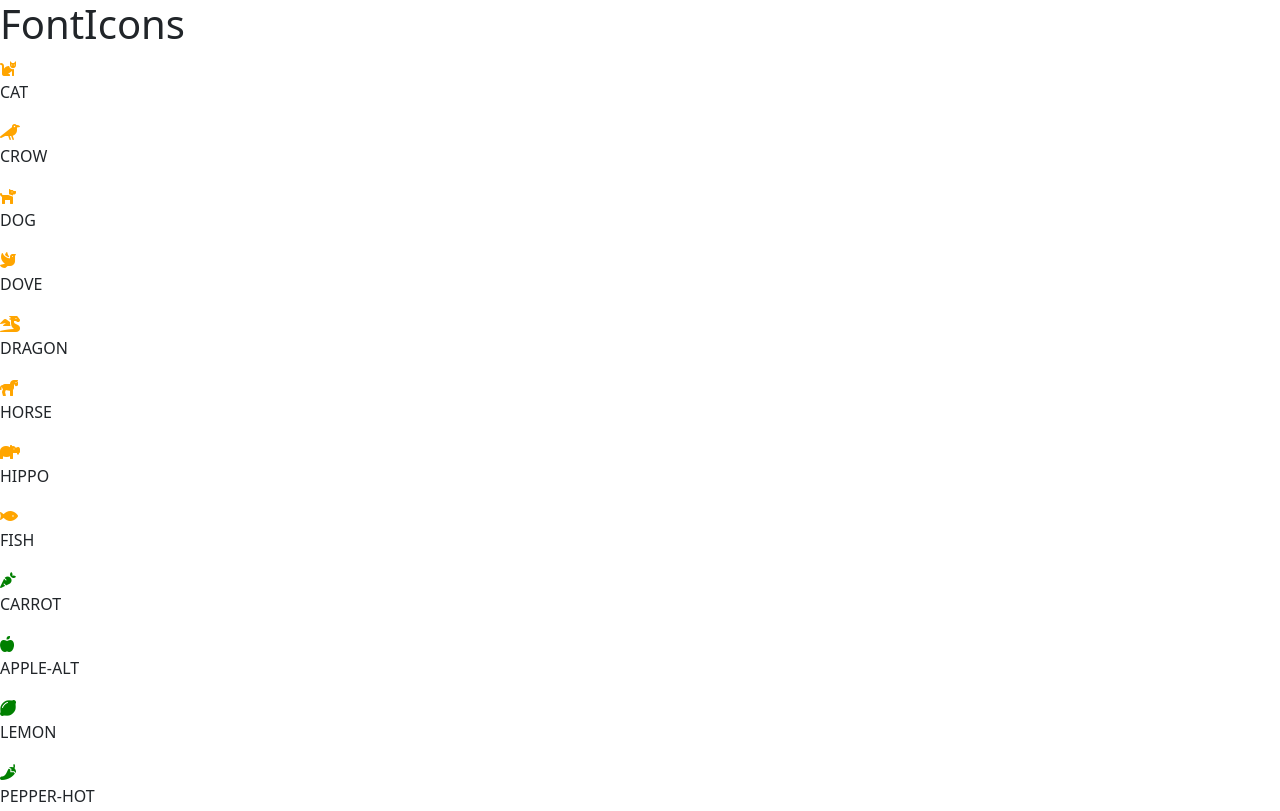
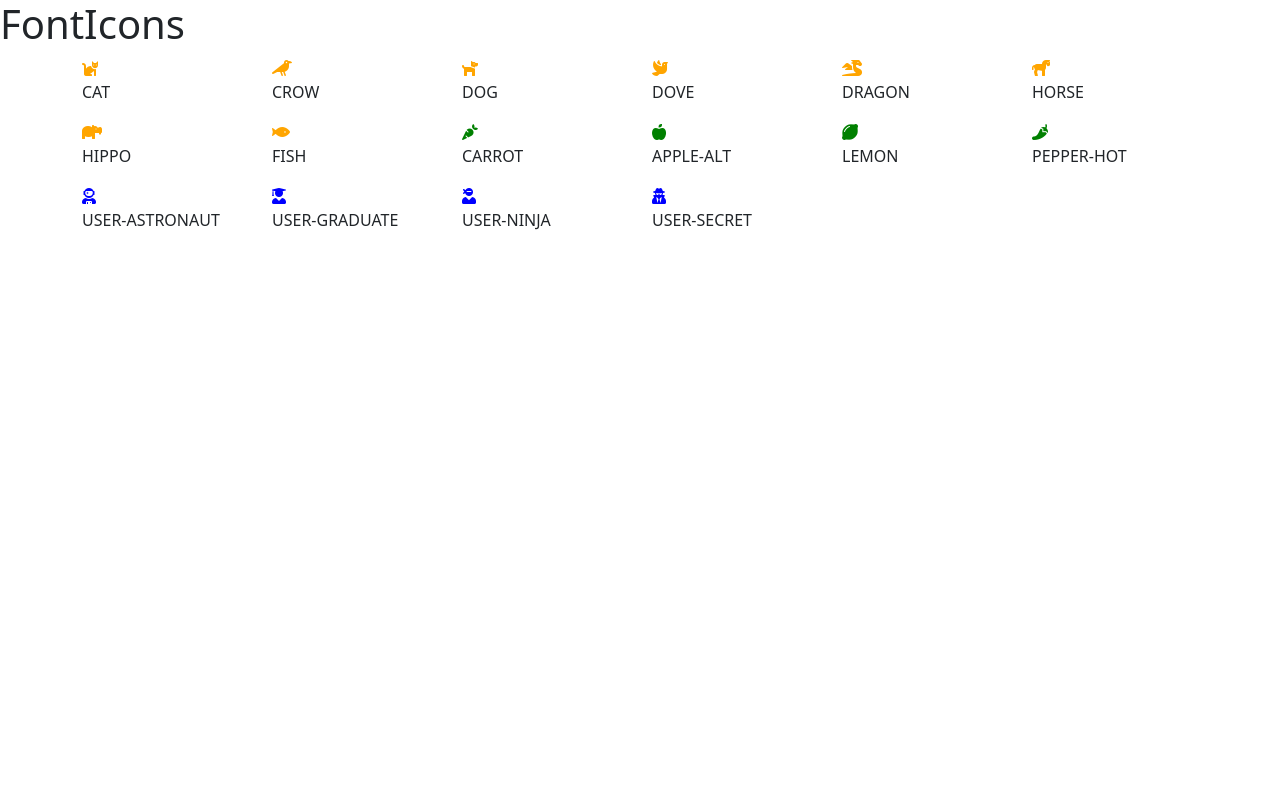
Before and after one commit to ThubeesanKugathas/js-es6-icons, a plain HTML site: page index.html in a window 1280 px wide. Shown: the top 811 px of the page. Drawn offline with nearby package versions, Linux system fonts and the light colour scheme.

Commit message:
fix html

```diff
--- a/index.html
+++ b/index.html
@@ -20,11 +20,9 @@
     </nav>
 
     <main>
-        <!-- <div class="container">
-            <div class="row">
-            </div>
-        </div> -->
-        <div id="box-icon"></div>
+        <div class="container">
+            <div class="row" id="box-icon"></div>
+        </div>
     </main>
 
     <script src="js/script.js"></script>
--- a/js/script.js
+++ b/js/script.js
@@ -118,7 +118,9 @@ const boxHtml = document.getElementById('box-icon');
 boxIconList.forEach((icon) => {
     boxHtml.innerHTML +=
     `
-        <i class="${icon.family} ${icon.prefix}${icon.name} ms_${icon.color}"></i>
-        <p>${icon.name.toUpperCase()}</p>
+        <div class="col-2">
+            <i class="${icon.family} ${icon.prefix}${icon.name} ms_${icon.color}"></i>
+            <p>${icon.name.toUpperCase()}</p>
+        </div>
     `
 });
```
